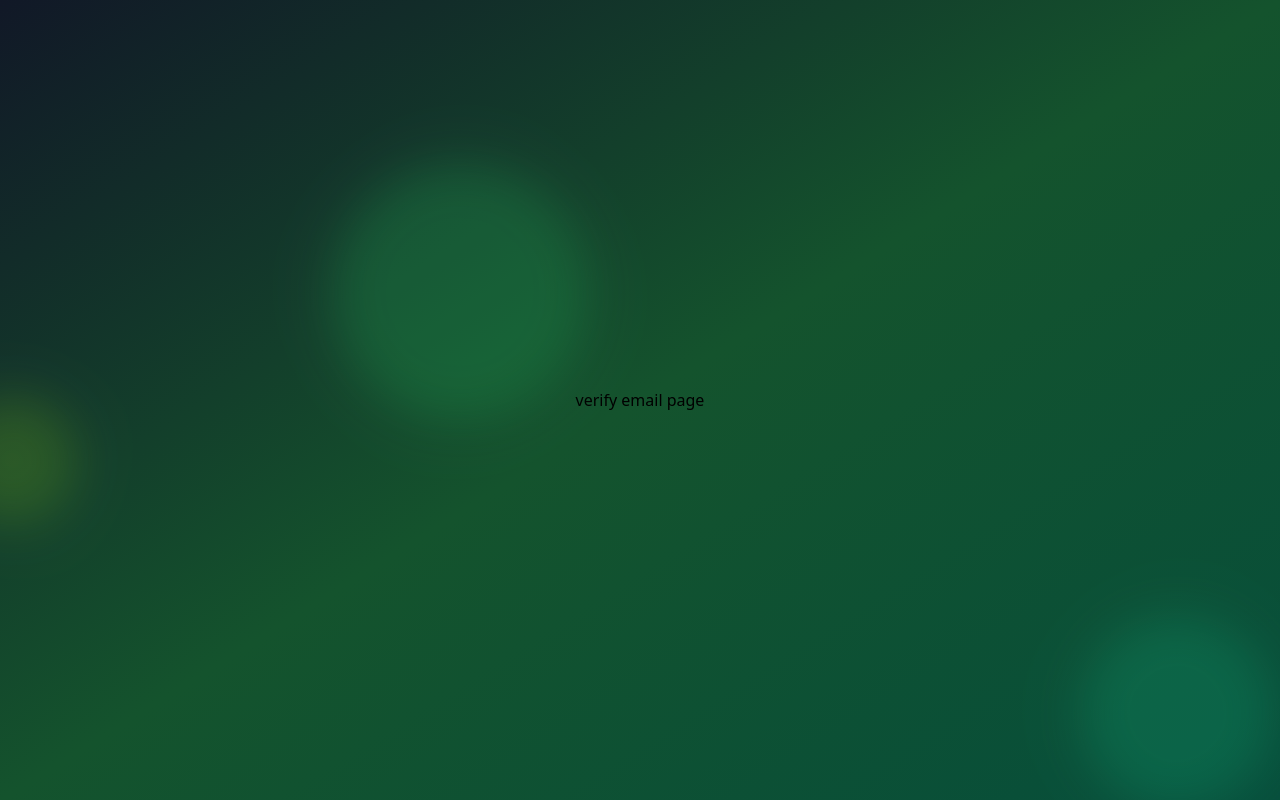
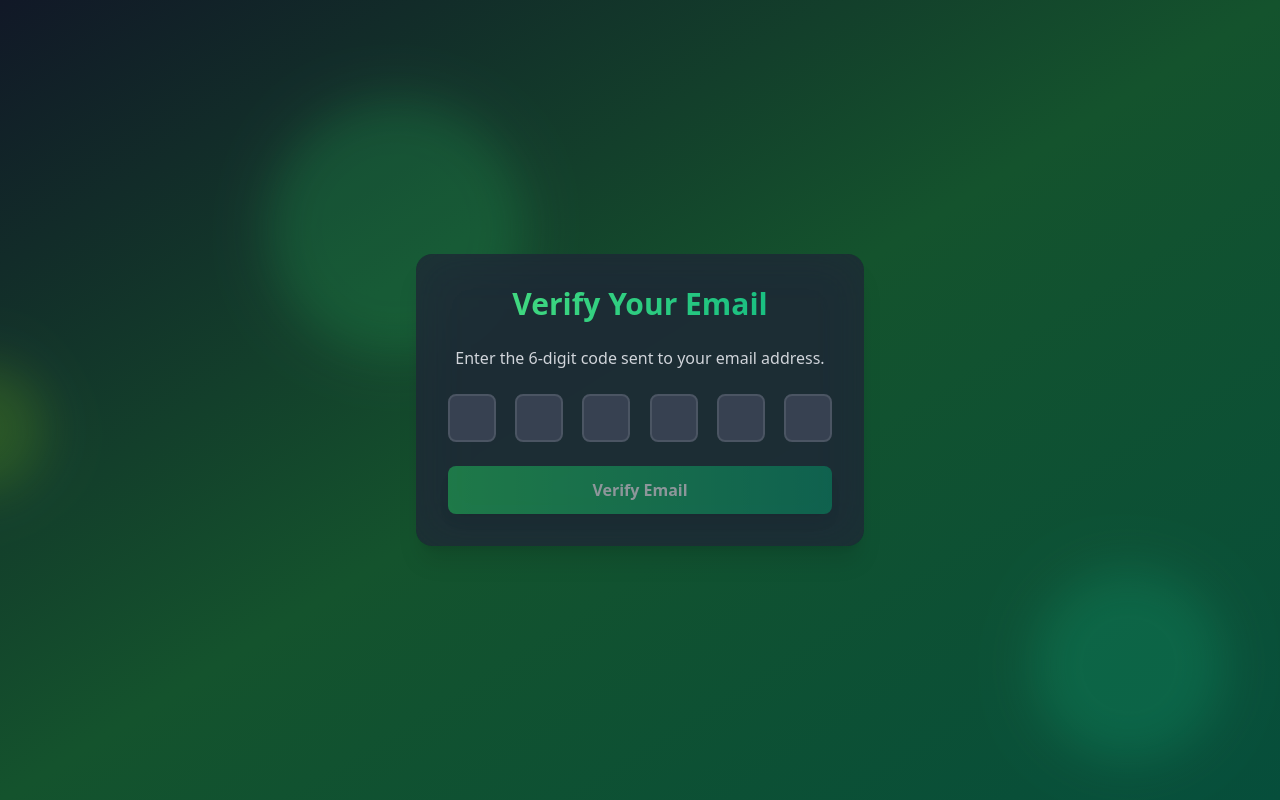
Before and after one commit to billalben/advanced-mern-auth, a React (Vite) app in the folder frontend/: page /verify-email in a window 1280 px wide. Built offline with nearby package versions, Linux system fonts and the light colour scheme.

Commit message:
Verify Email Page

```diff
--- a/frontend/package.json
+++ b/frontend/package.json
@@ -15,6 +15,7 @@
     "lucide-react": "^0.436.0",
     "react": "^18.3.1",
     "react-dom": "^18.3.1",
+    "react-hot-toast": "^2.4.1",
     "react-router-dom": "^6.26.1",
     "zustand": "^4.5.5"
   },
--- a/frontend/src/App.tsx
+++ b/frontend/src/App.tsx
@@ -2,10 +2,12 @@ import { Navigate, Route, Routes } from "react-router-dom";
 import FloatingShape from "./components/FloatingShape";
 import RegisterPage from "./pages/RegisterPage";
 import LoginPage from "./pages/LoginPage";
+import VerifyEmailPage from "./pages/EmailVerificationPage";
+import { Toaster } from "react-hot-toast";
 
 const App = () => {
   return (
-    <div className="relative flex min-h-screen items-center justify-center overflow-hidden bg-gradient-to-br from-gray-900 via-green-900 to-emerald-900">
+    <div className="relative flex items-center justify-center min-h-screen overflow-hidden bg-gradient-to-br from-gray-900 via-green-900 to-emerald-900">
       <FloatingShape
         color="bg-green-500"
         size="w-64 h-64"
@@ -32,7 +34,7 @@ const App = () => {
         <Route path="/" element={<h1>dashboard page</h1>} />
         <Route path="/register" element={<RegisterPage />} />
         <Route path="/login" element={<LoginPage />} />
-        <Route path="/verify-email" element={<h1>verify email page</h1>} />
+        <Route path="/verify-email" element={<VerifyEmailPage />} />
         <Route
           path="/forgot-password"
           element={<h1>forgot password page</h1>}
@@ -43,6 +45,8 @@ const App = () => {
         />
         <Route path="*" element={<Navigate to="/" replace={true} />} />
       </Routes>
+
+      <Toaster />
     </div>
   );
 };
--- /dev/null
+++ b/frontend/src/pages/EmailVerificationPage.tsx
@@ -0,0 +1,106 @@
+import { FormEvent, KeyboardEvent, useRef, useState } from "react";
+import { useNavigate } from "react-router-dom";
+import { motion } from "framer-motion";
+import { useAuthStore } from "../store/authStore";
+import toast from "react-hot-toast";
+
+const VerifyEmailPage = () => {
+  const [code, setCode] = useState(Array(6).fill(""));
+  const inputRefs = useRef<(HTMLInputElement | null)[]>([]);
+  const navigate = useNavigate();
+
+  const { error, isLoading, verifyEmail } = useAuthStore();
+
+  const handlePastedContent = (pastedValue: string) => {
+    const newCode = Array.from({ length: 6 }, (_, i) => pastedValue[i] || "");
+    setCode(newCode);
+    const focusIndex = newCode.findIndex((digit) => digit === "");
+    inputRefs.current[focusIndex !== -1 ? focusIndex : 5]?.focus();
+  };
+
+  const handleChange = (index: number, value: string) => {
+    const newCode = [...code];
+
+    // Handle pasted content
+    if (value.length > 1) {
+      handlePastedContent(value);
+      return;
+    }
+
+    newCode[index] = value;
+    setCode(newCode);
+
+    // Move focus to the next input field if value is entered
+    if (value && index < 5) inputRefs.current[index + 1]?.focus();
+  };
+
+  const handleKeyDown = (
+    index: number,
+    event: KeyboardEvent<HTMLInputElement>,
+  ) => {
+    if (event.key === "Backspace" && !code[index] && index > 0) {
+      inputRefs.current[index - 1]?.focus();
+    }
+  };
+
+  const handleSubmit = async (event: FormEvent<HTMLFormElement>) => {
+    event.preventDefault();
+    const verificationCode = code.join("");
+
+    await verifyEmail(verificationCode)
+      .then(() => {
+        navigate("/");
+        toast.success("Email verified successfully");
+      })
+      .catch(() => {
+        toast.error("Error verifying email");
+      });
+  };
+
+  return (
+    <div className="w-full max-w-md overflow-hidden bg-gray-800 bg-opacity-50 shadow-xl rounded-2xl backdrop-blur-xl backdrop-filter">
+      <motion.div
+        initial={{ opacity: 0, y: -50 }}
+        animate={{ opacity: 1, y: 0 }}
+        transition={{ duration: 0.5 }}
+        className="w-full max-w-md p-8 bg-gray-800 bg-opacity-50 shadow-2xl rounded-2xl backdrop-blur-xl backdrop-filter"
+      >
+        <h2 className="mb-6 text-3xl font-bold text-center text-transparent bg-gradient-to-r from-green-400 to-emerald-500 bg-clip-text">
+          Verify Your Email
+        </h2>
+        <p className="mb-6 text-center text-gray-300">
+          Enter the 6-digit code sent to your email address.
+        </p>
+
+        <form onSubmit={handleSubmit} className="space-y-6">
+          <div className="flex justify-between">
+            {code.map((digit, index) => (
+              <input
+                key={index}
+                ref={(el) => (inputRefs.current[index] = el)}
+                type="text"
+                maxLength={6}
+                value={digit}
+                onChange={(event) => handleChange(index, event.target.value)}
+                onKeyDown={(event) => handleKeyDown(index, event)}
+                className="w-12 h-12 text-2xl font-bold text-center text-white bg-gray-700 border-2 border-gray-600 rounded-lg focus:border-green-500 focus:outline-none"
+              />
+            ))}
+          </div>
+          {error && <p className="my-2 font-semibold text-red-500">{error}</p>}
+          <motion.button
+            whileHover={{ scale: 1.05 }}
+            whileTap={{ scale: 0.95 }}
+            type="submit"
+            disabled={isLoading || code.some((digit) => !digit)}
+            className="w-full px-4 py-3 font-bold text-white rounded-lg shadow-lg bg-gradient-to-r from-green-500 to-emerald-600 hover:from-green-600 hover:to-emerald-700 focus:outline-none focus:ring-2 focus:ring-green-500 focus:ring-opacity-50 disabled:opacity-50"
+          >
+            {isLoading ? "Verifying..." : "Verify Email"}
+          </motion.button>
+        </form>
+      </motion.div>
+    </div>
+  );
+};
+
+export default VerifyEmailPage;
--- a/frontend/tsconfig.app.json
+++ b/frontend/tsconfig.app.json
@@ -1,8 +1,8 @@
 {
   "compilerOptions": {
-    "target": "ES2020",
+    "target": "ES2023",
     "useDefineForClassFields": true,
-    "lib": ["ES2020", "DOM", "DOM.Iterable"],
+    "lib": ["ES2023", "DOM", "DOM.Iterable"],
     "module": "ESNext",
     "skipLibCheck": true,
 
```
Also changed, not shown: 1 other file (tests, documents, lock files or other folders).
